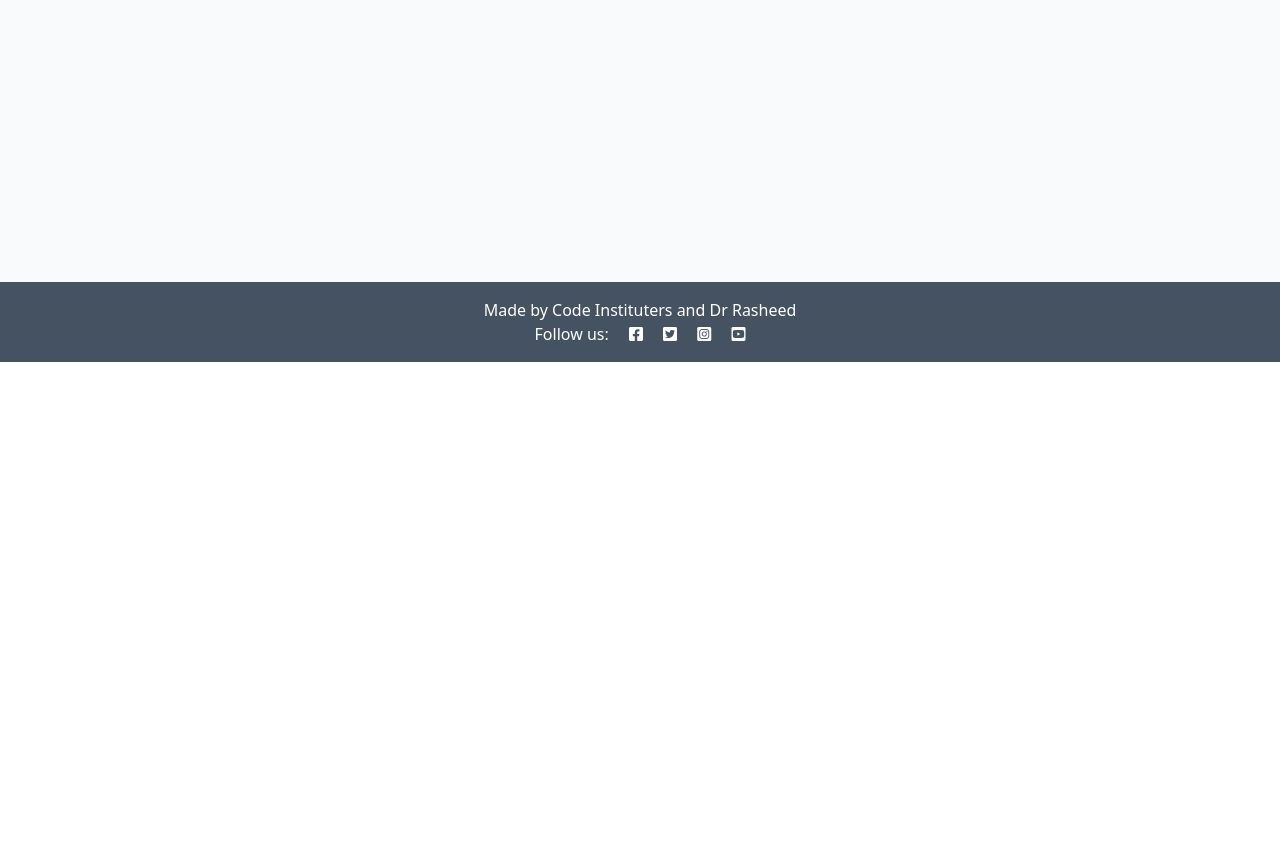
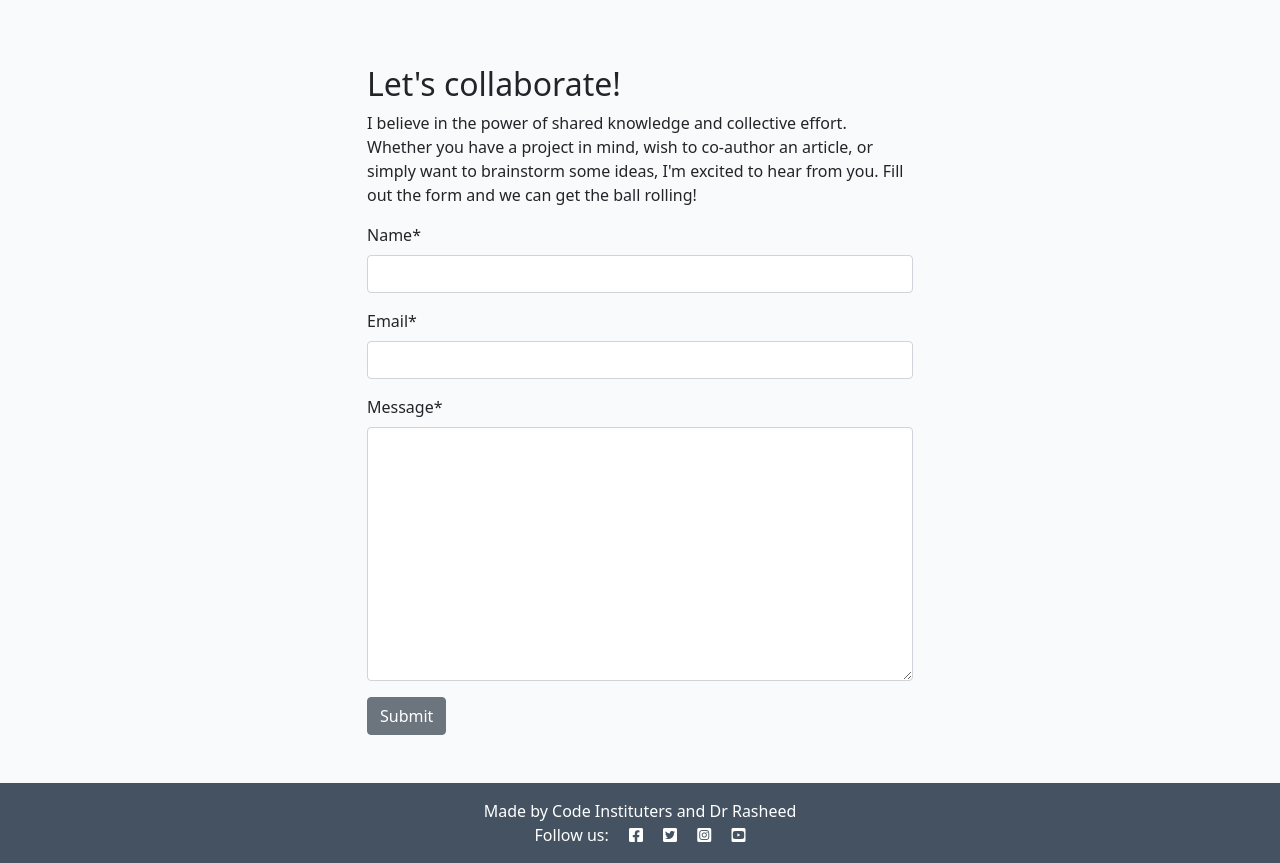
Before and after one commit to Sascha-netizen/django-blog, a Django app: page /about/ in a window 1280 px wide. Shown: the part 438-1301 px from the top of the page. Before the commit the page ends 800 px from the top, so only its background shows below. Run offline with Django 4.2, Linux system fonts and the light colour scheme; data that the repository does not hold is empty; some libraries are stand-ins or nearby versions.

Commit message:
Add collaboration request form to about-me page

```diff
--- /dev/null
+++ b/about/forms.py
@@ -0,0 +1,8 @@
+from .models import CollaborateRequest
+from django import forms
+
+
+class CollaborateForm(forms.ModelForm):
+    class Meta:
+        model = CollaborateRequest
+        fields = ('name', 'email', 'message',)
--- a/about/models.py
+++ b/about/models.py
@@ -4,8 +4,18 @@ from django.db import models
 
 class About(models.Model):
     title = models.CharField(max_length=300)
+    updated_on = models.DateTimeField(auto_now=True)
     content = models.TextField()
-    created_on = models.DateTimeField(auto_now_add=True)
 
     def __str__(self):
         return f" {self.title} "
+
+
+class CollaborateRequest(models.Model):
+    name = models.CharField(max_length=250)
+    email = models.EmailField()
+    message = models.TextField()
+    read = models.BooleanField(default=False)
+
+    def __str__(self):
+        return f"Collaboration request form {self.name}"
--- a/about/templates/about/about.html
+++ b/about/templates/about/about.html
@@ -1,6 +1,10 @@
 {% extends 'base.html' %}
 {% block content %}
+
 {% load static %}
+
+{% load crispy_forms_tags %}
+
 <div class="container mt-5">
     <div class="row">
         <div class="col-4 text-center">
@@ -17,6 +21,24 @@
         <div class="col text-right">
             <!-- Updated on field goes in here -->
             <p class="text-end"><em>Updated on: {{about.created_on}} </em></p>
+             </div>
+    </div>
+    <div class="row justify-content-center">
+        <div class="col-12 col-md-6 my-5">
+            <h2>Let's collaborate!</h2>
+            <p>I believe in the power of shared knowledge and collective effort.
+                Whether you have a project in mind, wish to co-author
+                an article, or simply want to brainstorm some ideas,
+                I'm excited to hear from you. Fill out the form
+                and we can get the ball rolling!</p>
+
+            <!-- add your form here. Your submit button should
+                                have the classes of btn, btn-secondary -->
+                                <form method="post">
+                                     {{ collaborate | crispy }}
+                                     {% csrf_token %}
+                                     <button class="btn btn-secondary" type="submit">Submit</button>
+                                </form>
         </div>
       </div>
 </div>
--- a/about/views.py
+++ b/about/views.py
@@ -1,10 +1,12 @@
 from django.shortcuts import render
 from .models import About
+from .forms import CollaborateForm
 
 # Create your views here.
 def about(request):
     about_entry = About.objects.first()
-    context = { "about": about_entry }
+    collaborate_form = CollaborateForm()
+    context = { "about": about_entry, "collaborate": collaborate_form, }
 
     return render(
         request,
```
Also changed, not shown: about/admin.py (+15 -1 lines), about/migrations/0002_collaboraterequest_remove_about_created_on_and_more.py (added), blog/migrations/0005_alter_comment_options_alter_post_options.py (added).
